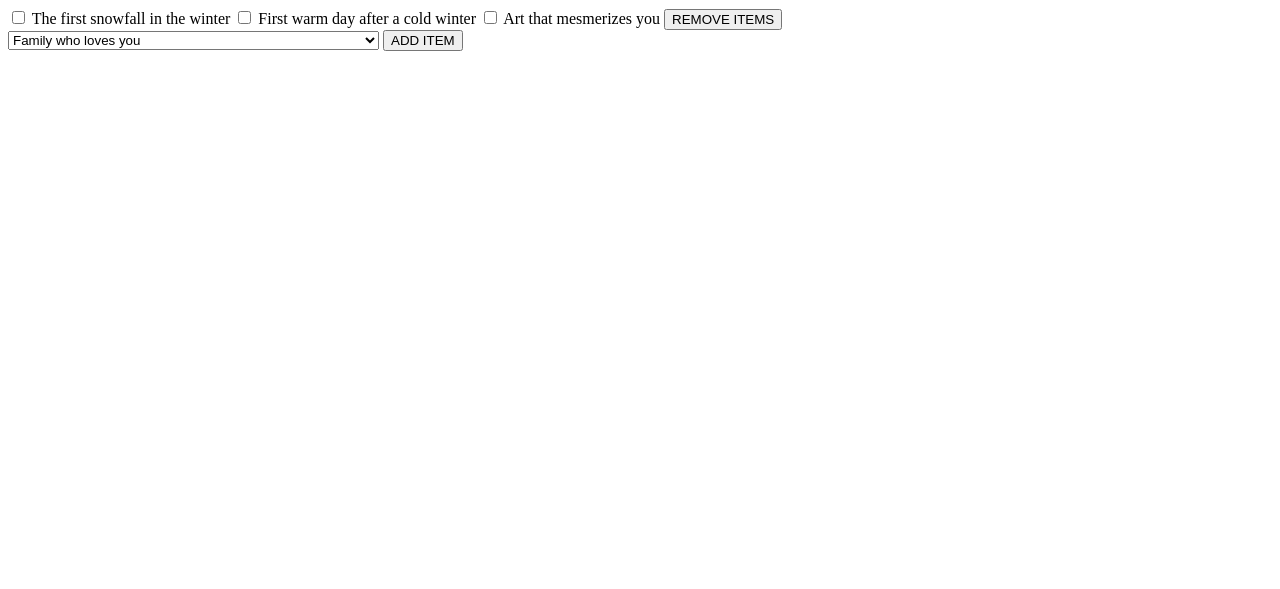
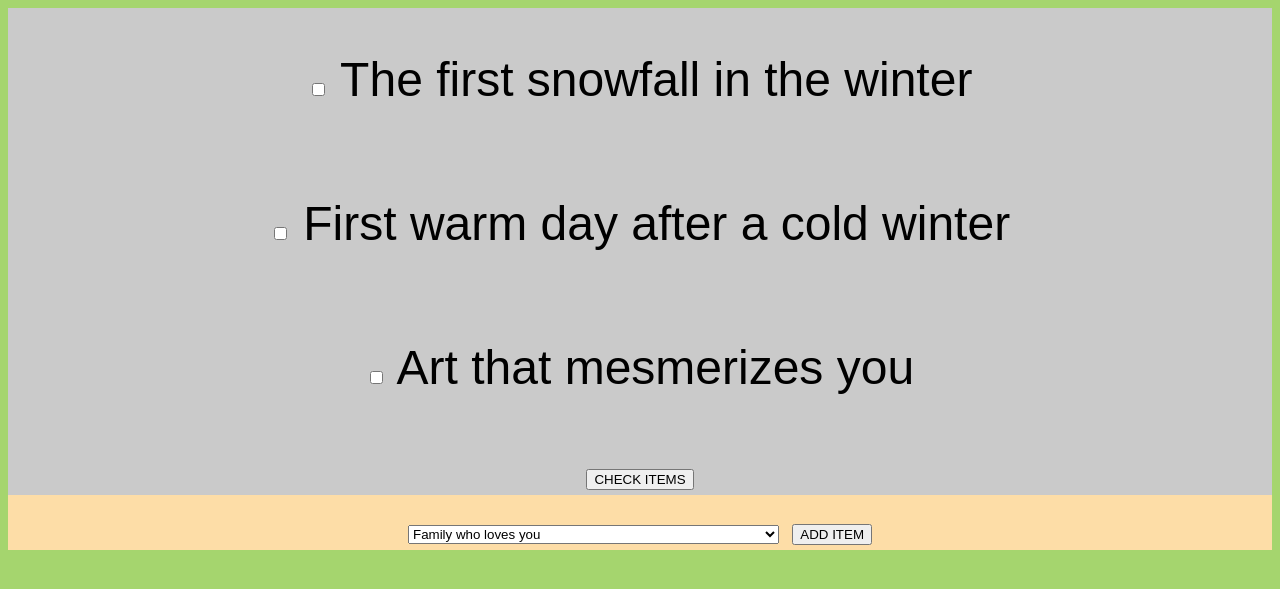
Before and after one commit to maxrazum/GratitudeList, a Flask app: page / in a window 1280 px wide. Shown: the top 589 px of the page. Run offline with Flask 2, Linux system fonts and the light colour scheme; data comes from the database, SQL or seed files in the repository.

Commit message:
added styles

```diff
--- /dev/null
+++ b/static/css/styles.css
@@ -0,0 +1,18 @@
+body {
+    background: #A5D56E;
+    font-family: "Nunito", sans-serif;
+    text-align: center;
+    font-size: 3em;
+}
+
+label {
+    line-height: 3em;
+}
+
+#remove_items {
+    background-color: #CACACA;
+}
+
+#add_item {
+    background-color: #FDDDA7 ;
+}
--- a/templates/index.html
+++ b/templates/index.html
@@ -5,6 +5,8 @@
     <meta charset="UTF-8">
     <meta http-equiv="X-UA-Compatible" content="IE=edge">
     <meta name="viewport" content="width=device-width, initial-scale=1.0">
+
+    <link rel="stylesheet" href="{{ url_for('static', filename='css/styles.css') }}">
 
     <title>Gratitude List</title>
 </head>
@@ -16,9 +18,9 @@
         <form action="/remove_items" method="POST">
             {% for item in random_items %}
             <input type="checkbox" name="check" id="{{ item }}" value="{{ item }}">
-            <label for="{{ item }}" name="{{ item }}">{{ item }}</label>
+            <label for="{{ item }}" name="{{ item }}">{{ item }}</label><br>
             {% endfor %}
-            <input type="submit" value="REMOVE ITEMS">
+            <input type="submit" value="CHECK ITEMS" id="remove_btn">
         </form>
     </div>
 
@@ -31,7 +33,7 @@
                 <option value="{{ item }}">{{ item }}</option>
                 {% endfor %}
             </select>
-            <input type="submit" value="ADD ITEM">
+            <input type="submit" value="ADD ITEM" id="add_btn">
         </form>
     </div>
 
```
